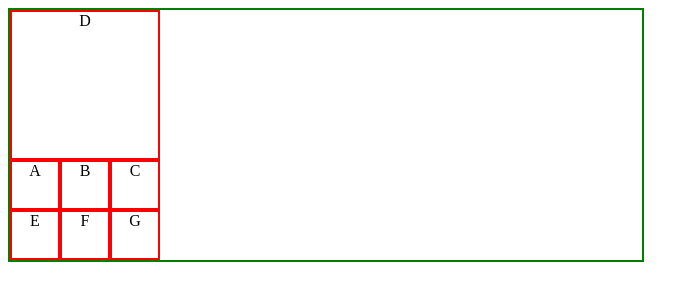
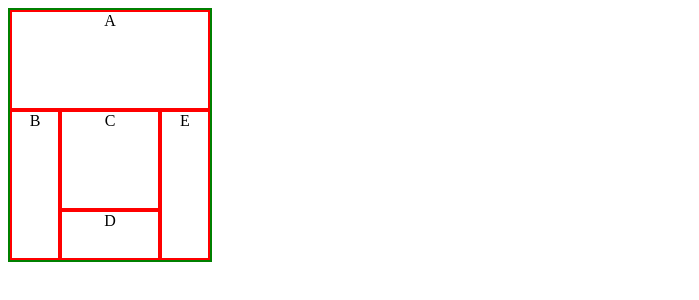
Before and after one commit to sefeoluwa/learningTests, a plain HTML site: page index.html in a window 1280 px wide. Shown: the whole page, without its empty margins (0-699 px from the left). Drawn offline with Linux system fonts and the light colour scheme.

Commit message:
positioning grid items

```diff
--- a/index.html
+++ b/index.html
@@ -13,8 +13,7 @@
       <div class="gridC">C</div>
       <div class="gridD">D</div>
       <div class="gridE">E</div>
-      <div class="gridF">F</div>
-      <div class="gridG">G</div>
+
 
 
     </div>
--- a/style.css
+++ b/style.css
@@ -1,8 +1,8 @@
 .container{
-    width:50%;
+    width:fit-content;
     border: 2px solid green;
     display:grid;
-    grid-template: 50px 50px 50px / 50px 50px 50px;
+    grid-template: 50px 50px 50px 50px/ 50px 50px 50px 50px;
 
    grid-auto-rows: 50px;
    text-align:center;
@@ -13,9 +13,37 @@
     border: 2px solid red;
 }
 
+.gridA{
+    grid-column-start: 1;
+    grid-column-end: 6;
+    grid-row-start: 1;
+    grid-row-end: 3;
+}
+
+.gridB{
+    grid-column-start: 1;
+    grid-column-end: 2;
+    grid-row-start: 3;
+    grid-row-end: 6;
+}
+
+.gridC{
+    grid-column-start: 2;
+    grid-column-end: 4;
+    grid-row-start: 3;
+    grid-row-end: 5;
+}
+
 .gridD{
-    grid-column-start: 1;
+    grid-column-start: 2;
     grid-column-end: 4;
-    grid-row-start: 1;
-    grid-row-end: 4;
+    grid-row-start: 5;
+    grid-row-end: 6;
 }
+
+.gridE{
+    grid-column-start: 4;
+    grid-column-end: 6;
+    grid-row-start: 3;
+    grid-row-end: 6;
+}
```
